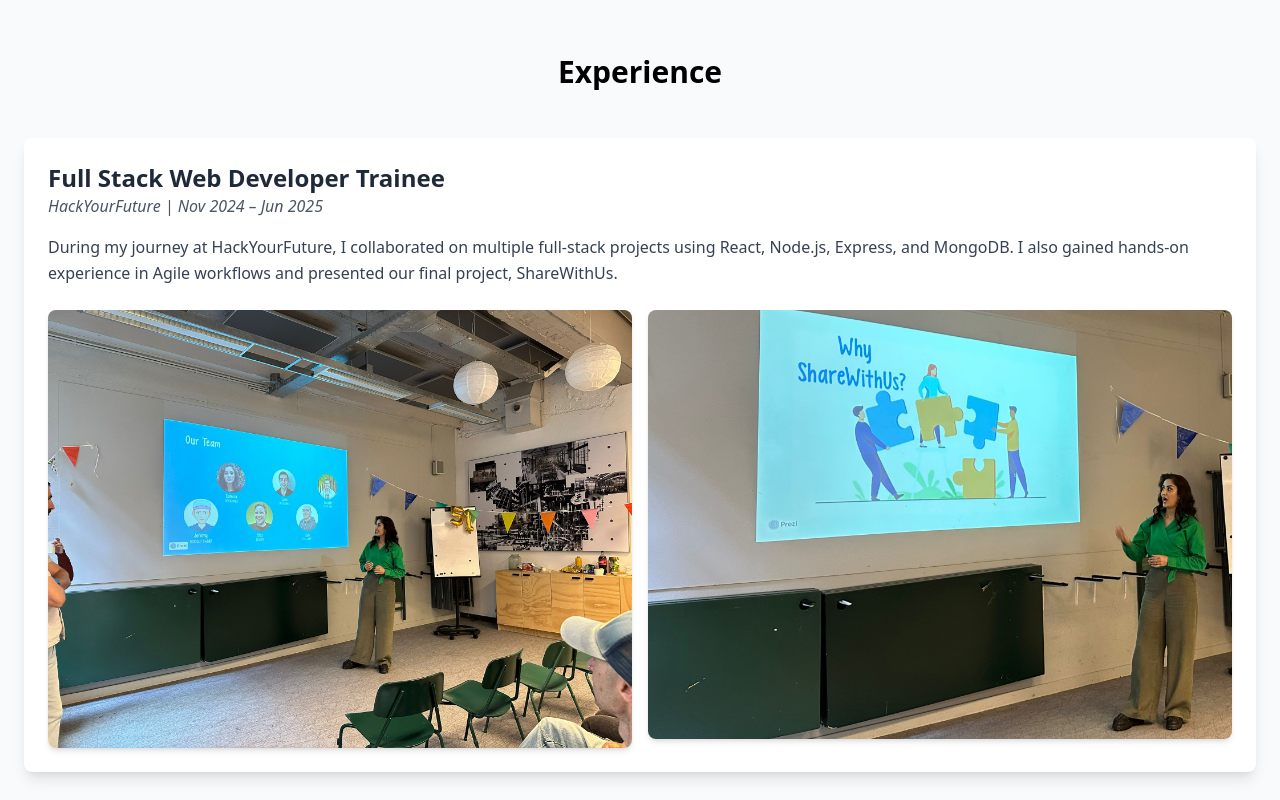
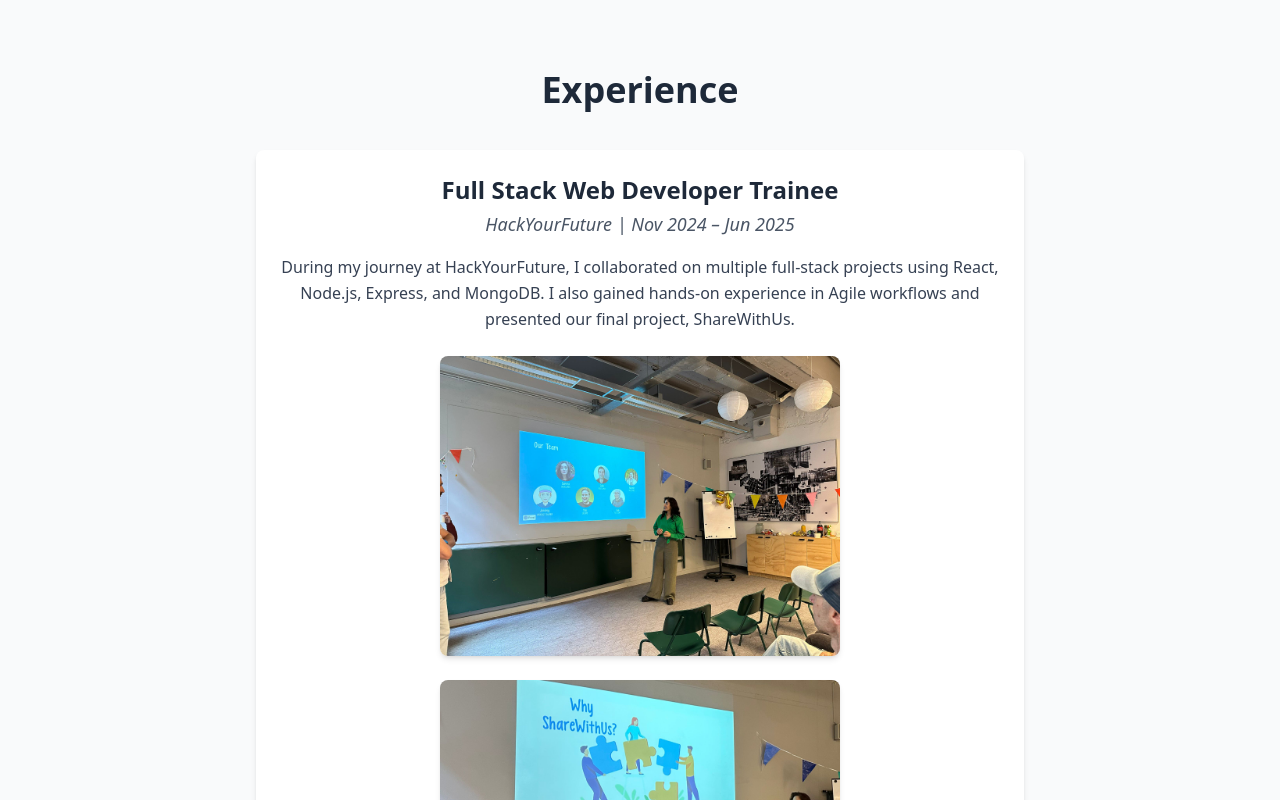
Before and after one commit to samira313/portfolio, a React (Vite) app: page / in a window 1280 px wide. Shown: the part 2880-3680 px from the top of the page. Built offline with nearby package versions, Linux system fonts and the light colour scheme.

Commit message:
add translation data type in Experience section

```diff
--- a/src/App.tsx
+++ b/src/App.tsx
@@ -11,8 +11,6 @@
 import Projects from "./sections/Projects";
 import Contact from "./sections/Contact";
 import Experience from "./sections/Experience";
-import exp1 from "./assets/exp1.jpeg";
-import exp2 from "./assets/exp2.jpeg";
 import LanguageToggle from "./components/LanguageToggle"
 function App() {
     const [lang, setLang] = useState<"en" | "fa" | "nl"> ("en");
@@ -59,18 +57,7 @@
         {/* Projects Section */}
       <Projects />
 
-       <Experience
-        experiences={[
-          {
-            title: "Full Stack Web Developer Trainee",
-            organization: "HackYourFuture",
-            period: "Nov 2024 – Jun 2025",
-            description:
-              "During my journey at HackYourFuture, I collaborated on multiple full-stack projects using React, Node.js, Express, and MongoDB. I also gained hands-on experience in Agile workflows and presented our final project, ShareWithUs.",
-            images: [exp1, exp2], // Images you uploaded
-          },
-        ]}
-      />
+       <Experience />
 
         {/* Journey Section */}
       <Journey
--- a/src/sections/Experience.tsx
+++ b/src/sections/Experience.tsx
@@ -1,65 +1,69 @@
 import React from "react";
+import { useTranslation } from "react-i18next";
+import exp1 from "../assets/exp1.jpeg";
+import exp2 from "../assets/exp2.jpeg";
 
-// Define the type for each experience item
+// Type for each experience item
 type ExperienceItem = {
-  title: string;
-  organization: string;
-  period: string;
+  role: string;
+  company: string;
+  duration: string;
   description: string;
-  images?: string[];
+  images: string[];
 };
 
-// Props type for the Experience component
+// Optional props (future scalability)
 type ExperienceProps = {
-  experiences: ExperienceItem[];
+  experiences?: ExperienceItem[];
 };
 
 const Experience: React.FC<ExperienceProps> = ({ experiences }) => {
+  const { t } = useTranslation();
+
+  // ✅ Explicit cast to correct type (important fix!)
+  const defaultExperience = t("experience.list", {
+    returnObjects: true,
+  }) as ExperienceItem[];
+
+  const data = experiences || defaultExperience;
+
+  // Map image filenames to imported images
+  const imageMap: Record<string, string> = {
+    "exp1.jpeg": exp1,
+    "exp2.jpeg": exp2,
+  };
+
   return (
-    <section id="experience" className="py-16 bg-gray-50">
-      <div className="container mx-auto px-6">
-        {/* Section Title */}
-        <h2 className="text-3xl font-bold text-center mb-12 text-primary">
-          Experience
+    <section id="experience" className="py-20 px-8 bg-gray-50 text-center">
+      <h2 className="text-4xl font-bold text-gray-800 mb-10">
+        {t("experience.title")}
       </h2>
 
-        {/* Experiences List */}
-        <div className="space-y-12">
-          {experiences.map((exp, index) => (
+      {data.map((exp, index) => (
         <div
           key={index}
-              className="bg-white shadow-lg rounded-lg p-6 hover:shadow-xl transition-shadow"
+          className="max-w-3xl mx-auto mb-12 bg-white p-6 rounded-lg shadow-md"
         >
-              {/* Title & Organization */}
-              <h3 className="text-2xl font-semibold text-gray-800">
-                {exp.title}
-              </h3>
-              <p className="text-gray-600 italic">
-                {exp.organization} | {exp.period}
+          <h3 className="text-2xl font-semibold text-gray-800">{exp.role}</h3>
+          <p className="text-lg text-gray-600 italic mt-1">
+            {exp.company} | {exp.duration}
           </p>
-
-              {/* Description */}
           <p className="mt-4 text-gray-700 leading-relaxed">
             {exp.description}
           </p>
 
-              {/* Optional Images */}
-              {exp.images && exp.images.length > 0 && (
-                <div className="mt-6 grid grid-cols-1 sm:grid-cols-2 gap-4">
-                  {exp.images.map((img, i) => (
+          <div className="flex justify-center gap-6 flex-wrap mt-6">
+            {exp.images.map((imgName, i) => (
               <img
                 key={i}
-                      src={img}
-                      alt={`${exp.title} photo ${i + 1}`}
-                      className="rounded-lg shadow-md hover:scale-105 transition-transform"
+                src={imageMap[imgName]}
+                alt={`${exp.role}-${i}`}
+                className="rounded-lg shadow-md w-[400px]"
               />
             ))}
           </div>
-              )}
         </div>
       ))}
-        </div>
-      </div>
     </section>
   );
 };
```
Lines whose indentation alone changed are shown as unchanged.
